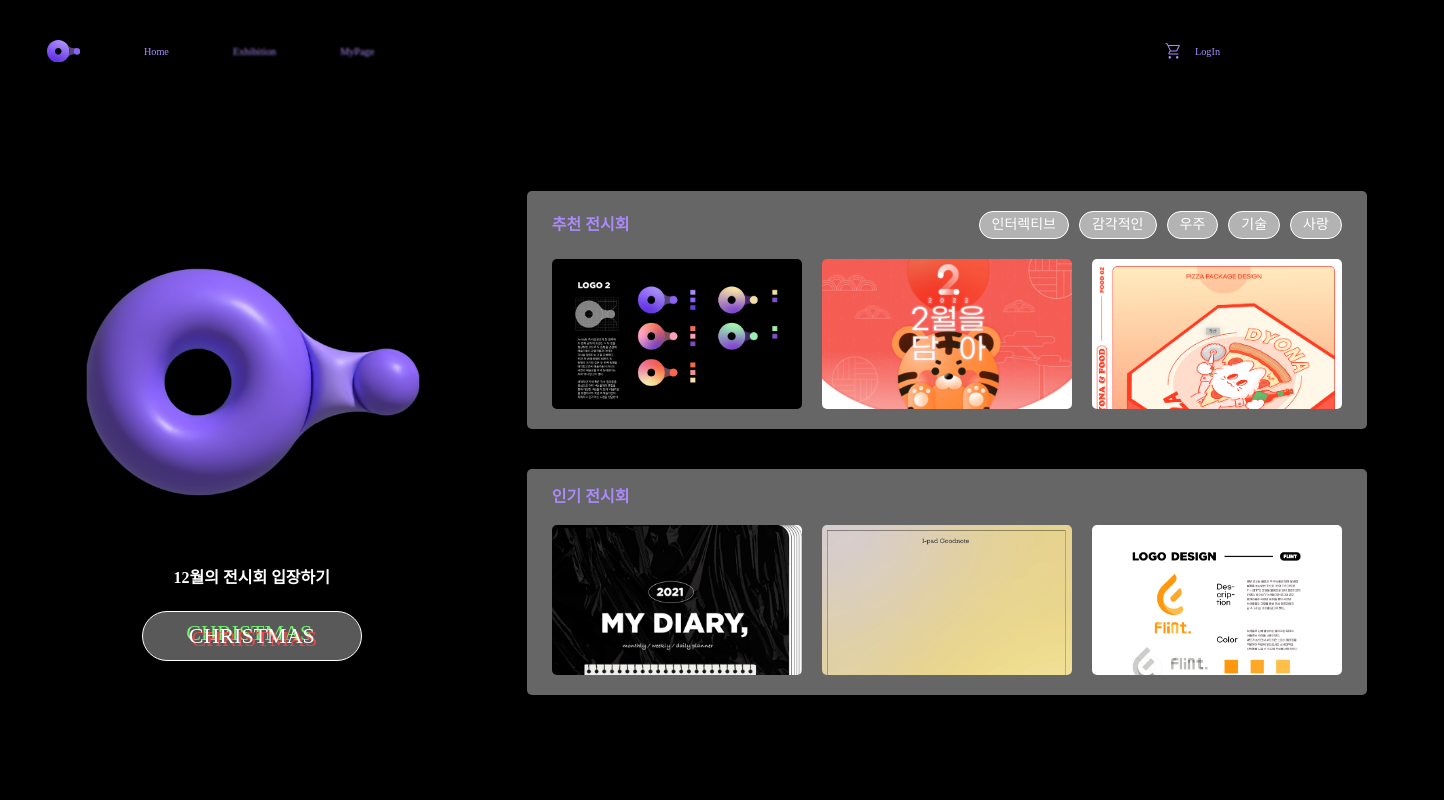
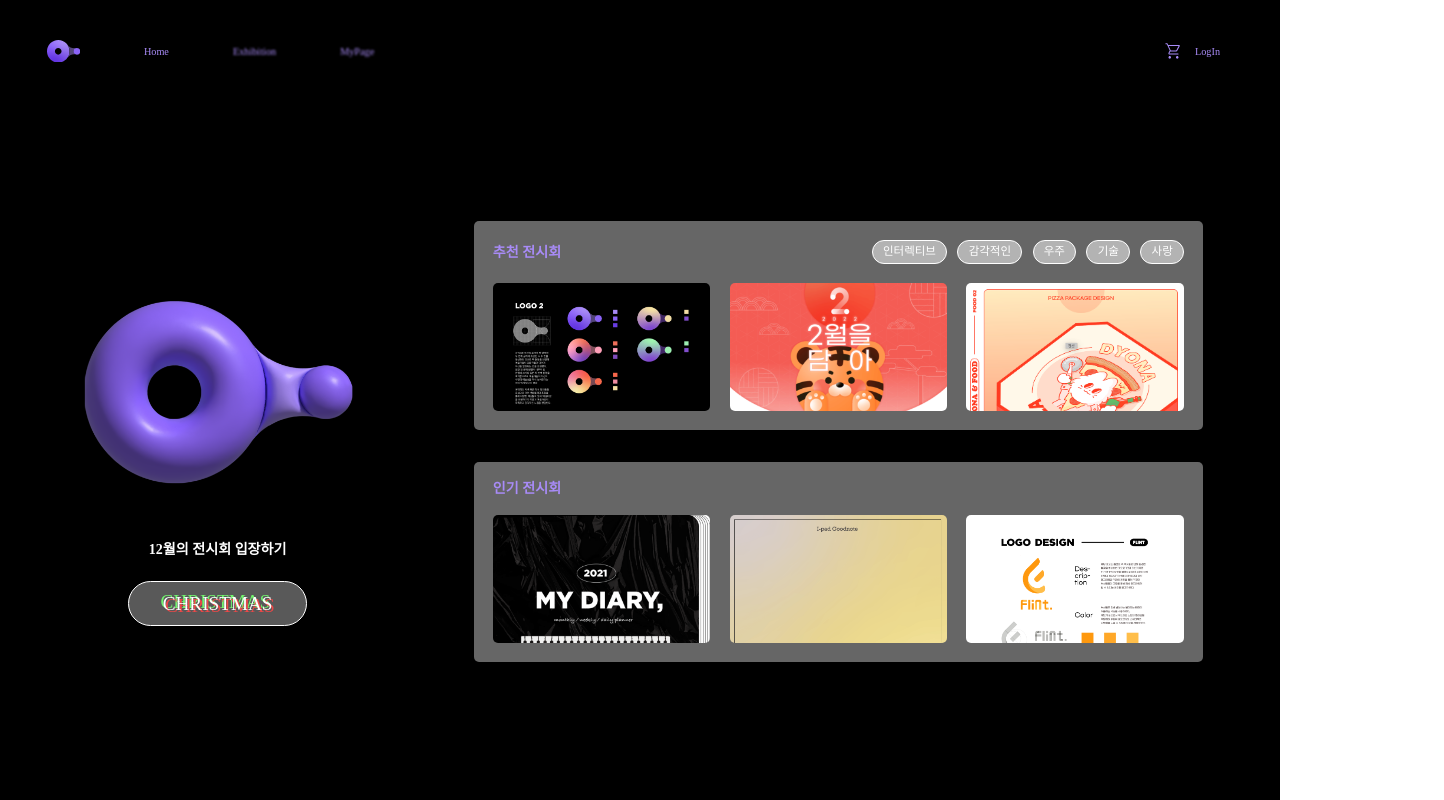
Before and after one commit to 23-2-Media-Project/front, a React (Create React App) app: page /main in a window 1280 px wide. Shown: the whole page, 1444 px wide, since content can reach past the window. Built offline with nearby package versions, Linux system fonts and the light colour scheme; a web font is replaced by a local one.

Commit message:
html&css: 메인페이지 스타일 수정

```diff
--- a/src/components/main/ExhibitionList.jsx
+++ b/src/components/main/ExhibitionList.jsx
@@ -13,9 +13,9 @@ const HoverContents = ({ data }) => {
         <div className="topic">{data?.category}</div>
       </div>
       <div className="icon-wrap">
-        <FavoriteIcon style={{ width: "22px" }} />
+        <FavoriteIcon style={{ width: "1vw" }} />
         <div className="like-count">{data?.like}</div>
-        <ShareIcon style={{ width: "22px" }} />
+        <ShareIcon style={{ width: "1vw" }} />
       </div>
     </div>
   );
--- a/src/pages/MainPage.jsx
+++ b/src/pages/MainPage.jsx
@@ -26,7 +26,7 @@ const MainPage = () => {
     <div className="main-container">
       <div className="left-wrap">
         <div className="logo-wrap">
-          <Logo3d style={{ width: "350px" }} className="logo" />
+          <Logo3d style={{ width: "22vw" }} className="logo" />
         </div>
         <div className="monthly-exhibition-btn-wrap">
           <div className="btn-title">12월의 전시회 입장하기</div>
--- a/src/styles/MainPage.scss
+++ b/src/styles/MainPage.scss
@@ -19,8 +19,8 @@
     display: flex;
     flex-direction: column;
     align-items: center;
-    justify-content: space-between;
-
+    justify-content: center;
+    gap: 3.5vw;
     .logo-wrap {
       .logo {
         @include infiniteAnimation(0.3s, 1.5s, moveUpDown);
@@ -30,20 +30,20 @@
       display: flex;
       flex-direction: column;
       align-items: center;
-      gap: 25px;
+      gap: 2vw;
 
       .btn-title {
         color: #fff;
-        font-size: 16px;
+        font-size: 1.1vw;
         font-weight: 600;
       }
       .monthly-exhibition-btn {
         cursor: pointer;
+        width: 14vw;
+        height: 3.5vw;
         position: relative;
-        height: 50px;
-        width: 220px;
         box-sizing: border-box;
-        font-size: 22px;
+        font-size: 1.5vw;
         color: #fff;
         background-color: rgba(255, 255, 255, 0.35);
         border: 1px solid #fff;
@@ -81,10 +81,10 @@
   }
   .right-wrap {
     width: max-content;
-    height: 520px;
+    height: 36vw;
     display: flex;
     flex-direction: column;
-    gap: 40px;
+    gap: 2.5vw;
     overflow-y: auto;
     overflow-x: hidden;
 
@@ -105,7 +105,7 @@
       width: max-content;
       display: flex;
       flex-direction: column;
-      padding: 20px 25px;
+      padding: 1.5vw;
       background-color: rgba(255, 255, 255, 0.4);
       border-radius: 5px;
       @include animation(0, 2.5s, fadeIn);
@@ -113,21 +113,21 @@
         display: flex;
         justify-content: space-between;
         align-items: center;
-        margin-bottom: 20px;
+        margin-bottom: 1.5vw;
 
         .title {
           color: #a88bf7;
-          font-size: 16px;
+          font-size: 1.1vw;
           font-weight: 600;
         }
         .interests-btn-wrap {
           display: flex;
-          gap: 10px;
+          gap: 0.8vw;
 
           .interest-btn {
             color: #fff;
-            font-size: 14px;
-            padding: 6px 12px;
+            font-size: 0.9vw;
+            padding: 0.4vw 0.8vw;
             border-radius: 30px;
             border: 1px solid #fff !important;
             background-color: rgba($color: #fff, $alpha: 0.5);
@@ -136,14 +136,14 @@
       }
       .exhibition-imgs-wrap {
         display: flex;
-        gap: 20px;
+        gap: 1.5vw;
         .exhibition-img-wrap {
           cursor: pointer;
           position: relative;
 
           .exhibition-img {
-            width: 250px;
-            height: 150px;
+            width: 17vw;
+            height: 10vw;
             border-radius: 5px;
           }
           .hover-wrap {
@@ -155,7 +155,7 @@
             height: 100%;
             opacity: 0%;
             border-radius: 5px;
-            padding: 20px;
+            padding: 1.5vw;
             box-sizing: border-box;
 
             &.active {
@@ -175,29 +175,28 @@
                 display: flex;
                 flex-direction: column;
                 align-items: start;
-                gap: 8px;
-
+                gap: 0.6vw;
                 .title {
                   color: #333;
-                  font-size: 16px;
-                  font-weight: 500;
+                  font-size: 1.1vw;
+                  font-weight: 600;
                 }
                 .topic {
                   color: #fff;
-                  font-size: 12px;
+                  font-size: 0.9vw;
                   background-color: rgba($color: #333, $alpha: 0.5);
-                  padding: 6px 10px;
+                  padding: 0.4vw 0.8vw;
                   border-radius: 50px;
                 }
               }
               .icon-wrap {
                 display: flex;
                 align-items: center;
-                gap: 3px;
+                gap: 0.3vw;
                 margin-left: auto;
 
                 .like-count {
-                  font-size: 12px;
+                  font-size: 0.8vw;
                 }
               }
             }
```
